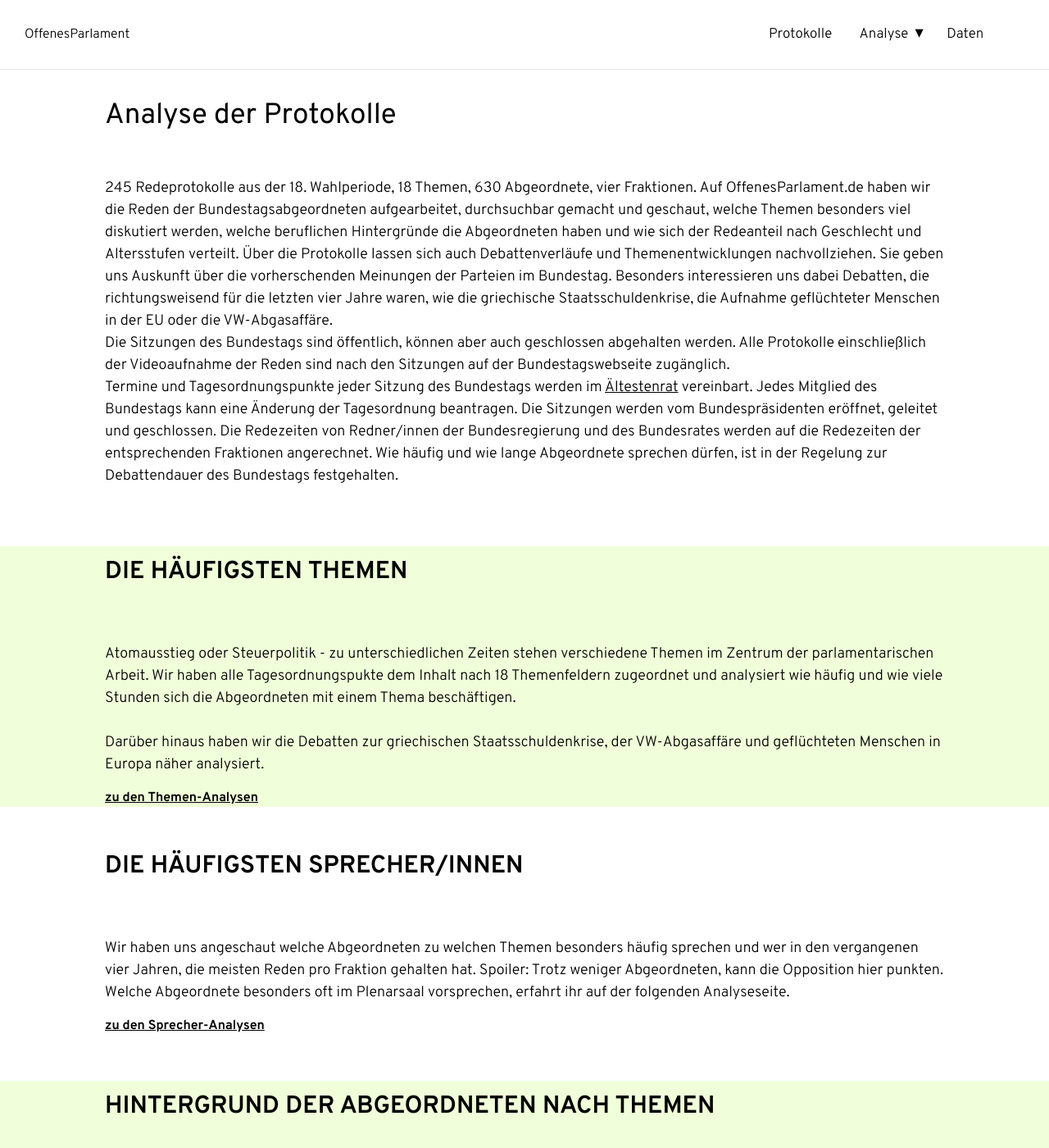
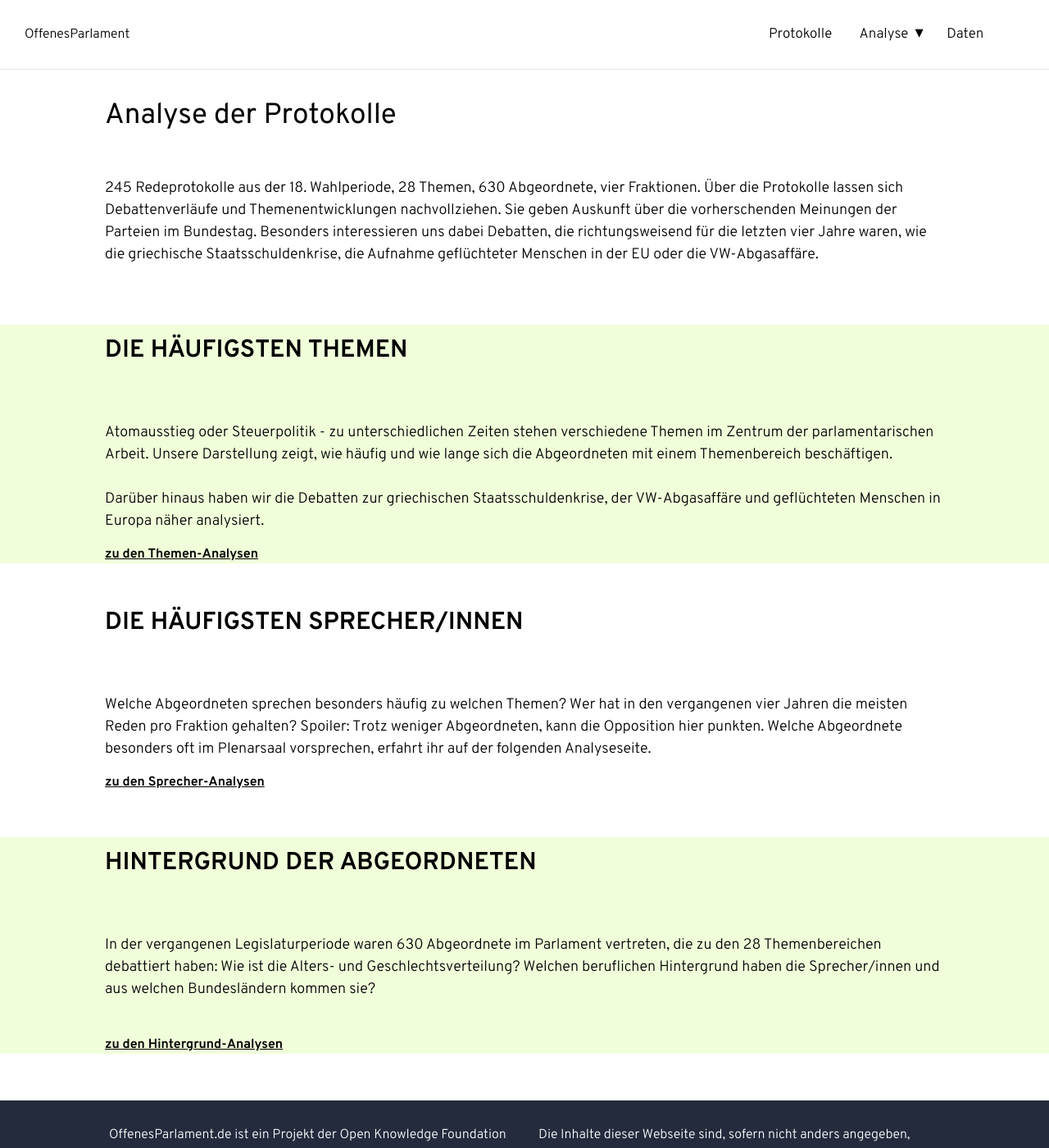
Before and after one commit to Datenschule/offenesparlament.de-frontend, a Jekyll site: the page built from analyse/index.html, in a window 1280 px wide and 1400 px high. Shown: the whole window at 82% size. Built offline with Jekyll 4.4.1, drawn with Linux system fonts in a browser that asks for light colours; some of the changed text lies outside the part shown.

Commit message:
update text

```diff
--- a/analyse/index.html
+++ b/analyse/index.html
@@ -10,11 +10,8 @@ title: Analyse Übersicht
 </div>
 <div class="container">
 	<div class="container-left-12">
-		<p>245 Redeprotokolle aus der 18. Wahlperiode, 18 Themen, 630 Abgeordnete, vier Fraktionen. Auf OffenesParlament.de haben wir die Reden der Bundestagsabgeordneten aufgearbeitet, durchsuchbar gemacht und geschaut, welche Themen besonders viel diskutiert werden, welche beruflichen Hintergründe die Abgeordneten haben und wie sich der Redeanteil nach Geschlecht und Altersstufen verteilt. Über die Protokolle lassen sich auch Debattenverläufe und Themenentwicklungen nachvollziehen. Sie geben uns Auskunft über die vorherschenden Meinungen der Parteien im Bundestag. Besonders interessieren uns dabei Debatten, die richtungsweisend für die letzten vier Jahre waren, wie die griechische Staatsschuldenkrise, die Aufnahme geflüchteter Menschen in der EU oder die VW-Abgasaffäre.
-		<br>
-		Die Sitzungen des Bundestags sind öffentlich, können aber auch geschlossen abgehalten werden. Alle Protokolle einschließlich der Videoaufnahme der Reden sind nach den Sitzungen auf der Bundestagswebseite zugänglich.
-		<br>
-		Termine und Tagesordnungspunkte jeder Sitzung des Bundestags werden im <a href="https://www.bundestag.de/parlament/aeltestenrat">Ältestenrat</a> vereinbart. Jedes Mitglied des Bundestags kann eine Änderung der Tagesordnung beantragen. Die Sitzungen werden vom Bundespräsidenten eröffnet, geleitet und geschlossen. Die Redezeiten von Redner/innen der Bundesregierung und des Bundesrates werden auf die Redezeiten der entsprechenden Fraktionen angerechnet. Wie häufig und wie lange Abgeordnete sprechen dürfen, ist in der Regelung zur Debattendauer des Bundestags festgehalten.</p>
+		<p>245 Redeprotokolle aus der 18. Wahlperiode, 28 Themen, 630 Abgeordnete, vier Fraktionen. Über die Protokolle lassen sich  Debattenverläufe und Themenentwicklungen nachvollziehen. Sie geben Auskunft über die vorherschenden Meinungen der Parteien im Bundestag. Besonders interessieren uns dabei Debatten, die richtungsweisend für die letzten vier Jahre waren, wie die griechische Staatsschuldenkrise, die Aufnahme geflüchteter Menschen in der EU oder die VW-Abgasaffäre.
+		</p>
 	</div>
 </div>
 
@@ -22,7 +19,7 @@ title: Analyse Übersicht
 	<div class="container">
 		<div class="container-left-12">
 			<h2>Die häufigsten Themen</h2>
-			<p>Atomausstieg oder Steuerpolitik - zu unterschiedlichen Zeiten stehen verschiedene Themen im Zentrum der parlamentarischen Arbeit. Wir haben alle Tagesordnungspukte dem Inhalt nach 18 Themenfeldern zugeordnet und analysiert wie häufig und wie viele Stunden sich die Abgeordneten mit einem Thema beschäftigen.
+			<p>Atomausstieg oder Steuerpolitik - zu unterschiedlichen Zeiten stehen verschiedene Themen im Zentrum der parlamentarischen Arbeit. Unsere Darstellung zeigt, wie häufig und wie lange sich die Abgeordneten mit einem Themenbereich beschäftigen.
 			<br><br>
 			Darüber hinaus haben wir die Debatten zur griechischen Staatsschuldenkrise, der VW-Abgasaffäre und geflüchteten Menschen in Europa näher analysiert.
 			</p>
@@ -36,7 +33,7 @@ title: Analyse Übersicht
 		<h2>Die häufigsten Sprecher/innen</h2>
 		<div class="container">
 			<div class="container-left-12">
-				<p>Wir haben uns angeschaut welche Abgeordneten zu welchen Themen besonders häufig sprechen und wer in den vergangenen vier Jahren, die meisten Reden pro Fraktion gehalten hat. Spoiler: Trotz weniger Abgeordneten, kann die Opposition hier punkten. Welche Abgeordnete besonders oft im Plenarsaal vorsprechen, erfahrt ihr auf der folgenden Analyseseite.
+				<p>Welche Abgeordneten sprechen besonders häufig zu welchen Themen? Wer hat in den vergangenen vier Jahren die meisten Reden pro Fraktion gehalten? Spoiler: Trotz weniger Abgeordneten, kann die Opposition hier punkten. Welche Abgeordnete besonders oft im Plenarsaal vorsprechen, erfahrt ihr auf der folgenden Analyseseite.
 				</p>
 				<a href="/analyse/abgeordnete.html" class="bold">zu den Sprecher-Analysen</a>
 			</div>
@@ -47,10 +44,10 @@ title: Analyse Übersicht
 <div class="container-interlude container-bg-light-yellow container-margin">
 	<div class="container">
 		<div class="container-left-12 ">
-			<h2>Hintergrund der Abgeordneten nach Themen</h2>
+			<h2>Hintergrund der Abgeordneten</h2>
 			<div class="container">
 				<div class="container-left-12">
-					<p>In der vergangenen Legislaturperiode waren 630 Abgeordnete im Parlament vertreten, die zu den 18 Themenbereichen debattiert haben: Wie ist die Alters- und Geschlechtsverteilung? Welchen beruflichen Hintergrund haben die Sprecher/innen und aus welchen Bundesländern kommen sie? Obwohl weniger vertreten, stemmen Frauen einen Bärenanteil der Reden im Bundestag. Weitere interessante Verteilungen findet ihr auf der Unterseite Hintergrund-Analysen.
+					<p>In der vergangenen Legislaturperiode waren 630 Abgeordnete im Parlament vertreten, die zu den 28 Themenbereichen debattiert haben: Wie ist die Alters- und Geschlechtsverteilung? Welchen beruflichen Hintergrund haben die Sprecher/innen und aus welchen Bundesländern kommen sie?
 					<br><br>
 
 					</p>
--- a/analyse/themen.html
+++ b/analyse/themen.html
@@ -9,7 +9,7 @@ title: Analyse Themen
 </div>
 <div class="container">
 	<div class="container-left-12">
-		<p>In den vergangenen vier Jahren wurden in 245 Sitzungen 3015 Tagesordnungspunkte (TOPs) im Parlament diskutiert. Die TOPs haben wir in 18 Politikfelder kategorisiert, sodass man nachvollziehen kann, welche Themen zwischen 2013 und 2017 besonders stark debatiert wurden.
+		<p>In den vergangenen vier Jahren wurden 245 Sitzungen im Bundestag abgehalten. 3015 Tagesordnungspunkte (TOPs) wurden dabei im Parlament diskutiert. Die TOPs haben wir in 28 Politikfelder kategorisiert, sodass man nachvollziehen kann, welche Themen zwischen 2013 und 2017 besonders stark debattiert wurden.
 		</p>
 	</div>
 </div>
```
